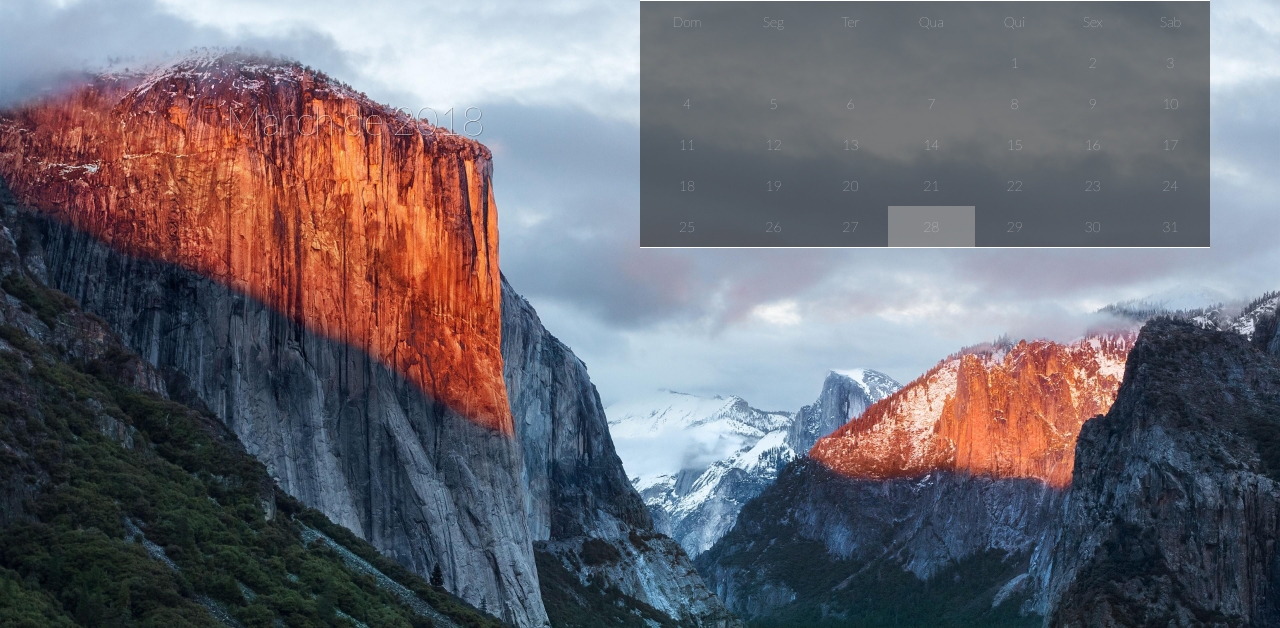
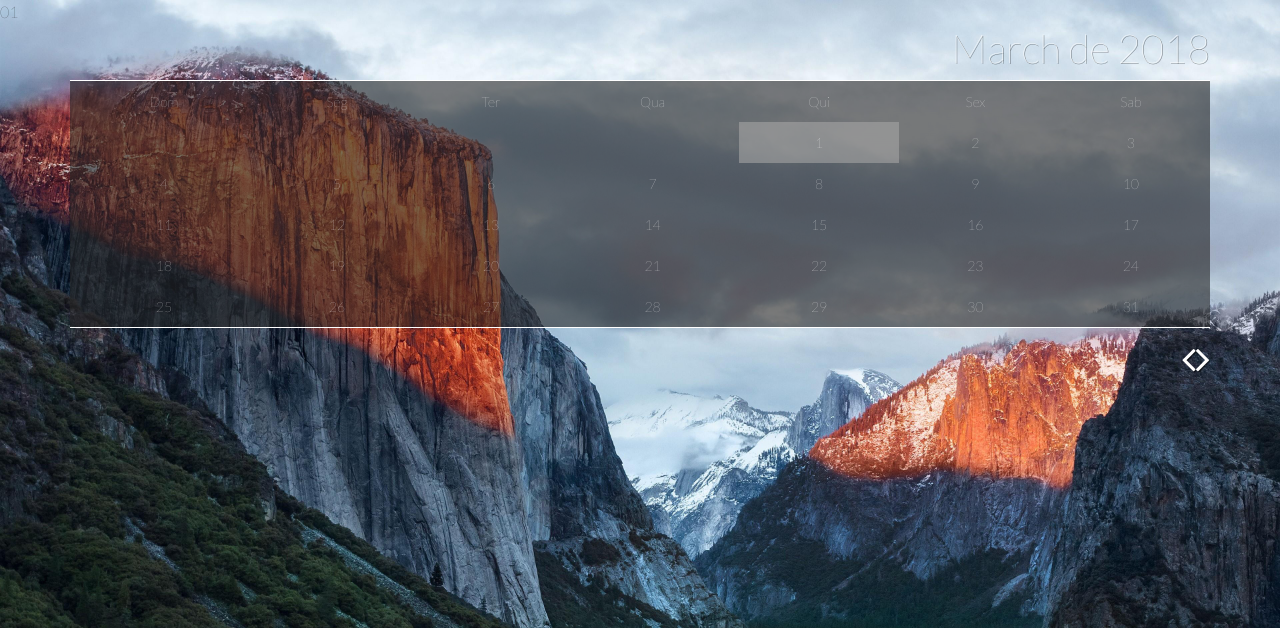
Before and after one commit to Heberty/calendar, a PHP site: page / in a window 1280 px wide. Shown: the top 628 px of the page. Run offline with PHP 8.4, Linux system fonts and the light colour scheme.

Commit message:
me enrolei

```diff
--- a/index.php
+++ b/index.php
@@ -7,6 +7,7 @@
 	?>
 
 	<link rel="stylesheet" href="https://maxcdn.bootstrapcdn.com/bootstrap/4.0.0/css/bootstrap.min.css">
+	<link rel="stylesheet" href="https://maxcdn.bootstrapcdn.com/font-awesome/4.7.0/css/font-awesome.min.css">
 	<link rel="stylesheet" href="style.css">
 	<link href="https://fonts.googleapis.com/css?family=Lato:100" rel="stylesheet">
 </head>
@@ -27,18 +28,40 @@ $daysOfWeeks = [
 	7 => 'Sab'
 ];
 
-$daysOfMonth = cal_days_in_month(CAL_GREGORIAN, date('m'), date('Y'));
+// $months = [
 
-$day = date('w', strtotime(date('m') . "/01/" . date('Y')));
+// 	01 => 'Janeiro',
+// 	02 => 'Fevereiro',
+// 	03 => 'Março',
+// 	04 => 'Abril',
+// 	05 => 'Maio',
+// 	06 => 'Junho',
+// 	07 => 'Julho',
+// 	08 => 'Agosto',
+// 	09 => 'Setembro',
+// 	10 => 'Outubro',
+// 	11 => 'Novembro',
+// 	12 => 'Dezembro'
+// ];
 
+
+
+$month = date('m');
+$day = date('d');
+$year = date('Y');
+$currentMonth = isset($_GET['mes']) ? trim($_GET['mes']) : $month;
+$firstDayWeek = date('w', strtotime($currentMonth . "/01/" . $year));
+$daysOfMonth = cal_days_in_month(CAL_GREGORIAN, $currentMonth, $year);
+$currentDay = date('d', strtotime($daysOfMonth));
+echo $currentDay;
 setlocale( LC_ALL, 'pt_BR', 'pt_BR.iso-8859-1', 'pt_BR.utf-8', 'portuguese' );
 date_default_timezone_set( 'America/Sao_Paulo' );
+// $month = strftime('%B');
+echo '<div class="container">';
+echo '<div class="row d-flex align-items-center justify-content-end">';
 
-echo '<div class="container">';
-echo '<div class="row d-flex align-items-center">';
-echo '<h1 class="col-6">' . ucwords(strftime('%B')) . ' de ' . date('Y') . '</h1>';
-
-echo '<table class="col-6">';
+echo '<table class="col-12">';
+echo '<h1>' . strftime('%B') . ' de ' . $year . '</h1>';
 	echo '<tr>';
 
 		for ($i=1; $i <= 7; $i++) {
@@ -48,20 +71,20 @@ echo '<table class="col-6">';
 			}
 		}
 
-		for ($i = 0; $i < $day ; $i++) {
+		for ($i = 0; $i < $firstDayWeek ; $i++) {
 			echo "<td></td>";
 		}
 
 		for ($i=1; $i <= $daysOfMonth; $i++) {
 
-			if ($i == date('d')) {
+			if ($i == $currentDay) {
 				echo '<td style="background-color: #a5a5a599"; color: #fff>' . $i . '</td>';
 			} else {
 				echo '<td>'. $i . '</td>';
 			}
 
 
-			if (($i + $day) % 7 == 0 ) {
+			if (($i + $firstDayWeek) % 7 == 0 ) {
 				echo '</tr><tr>';
 			}
 
@@ -71,9 +94,12 @@ echo '<table class="col-6">';
 	echo '</tr>';
 
 echo '</table>';
+echo '<div class="arrows">';
+echo '<a href="?mes='. ($currentMonth-1) .'"><i class="fa fa-angle-left"></i></a>';
+echo '<a href="?mes='. ($currentMonth+1) .'""><i class="fa fa-angle-right"></i></a>';
 echo '</div>';
 echo '</div>';
-
+echo '</div>';
 
 ?>
 
--- a/style.css
+++ b/style.css
@@ -10,7 +10,7 @@ table {
 	font-size: 14px;
 	border-top: 1px solid #fff;
 	border-bottom: 1px solid #fff;
-
+	color: #fff;
 	background-color: #25252599;
 }
 
@@ -27,3 +27,17 @@ h1 {
 	color: #fff;
     text-shadow: 1px 1px rgba(0,0,0,.5);
 }
+
+.arrows {
+	float: right;
+}
+
+a {
+	color: #fff;
+    text-shadow: 1px 1px rgba(0,0,0,.5);
+    font-size: 40px;
+}
+
+a:hover {
+	color: #fff;
+}
```
Lines whose indentation alone changed are shown as unchanged.
